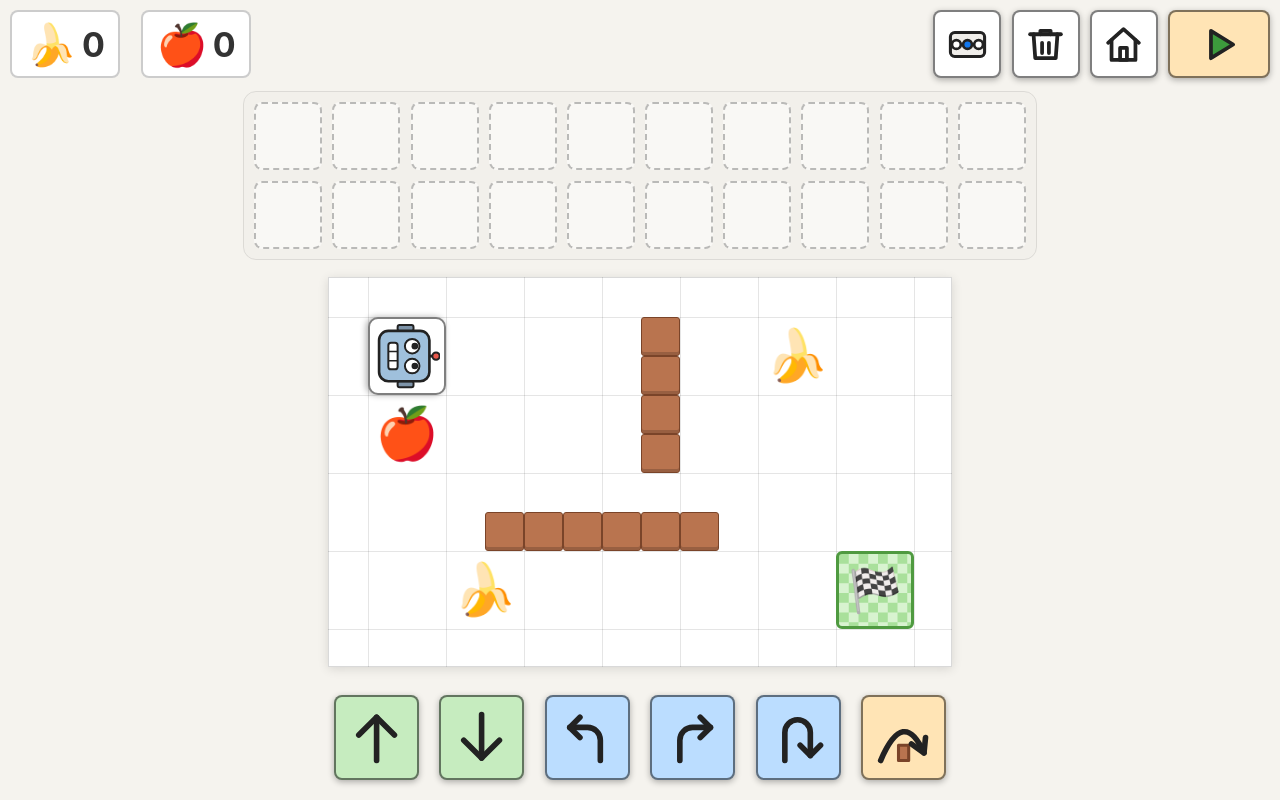
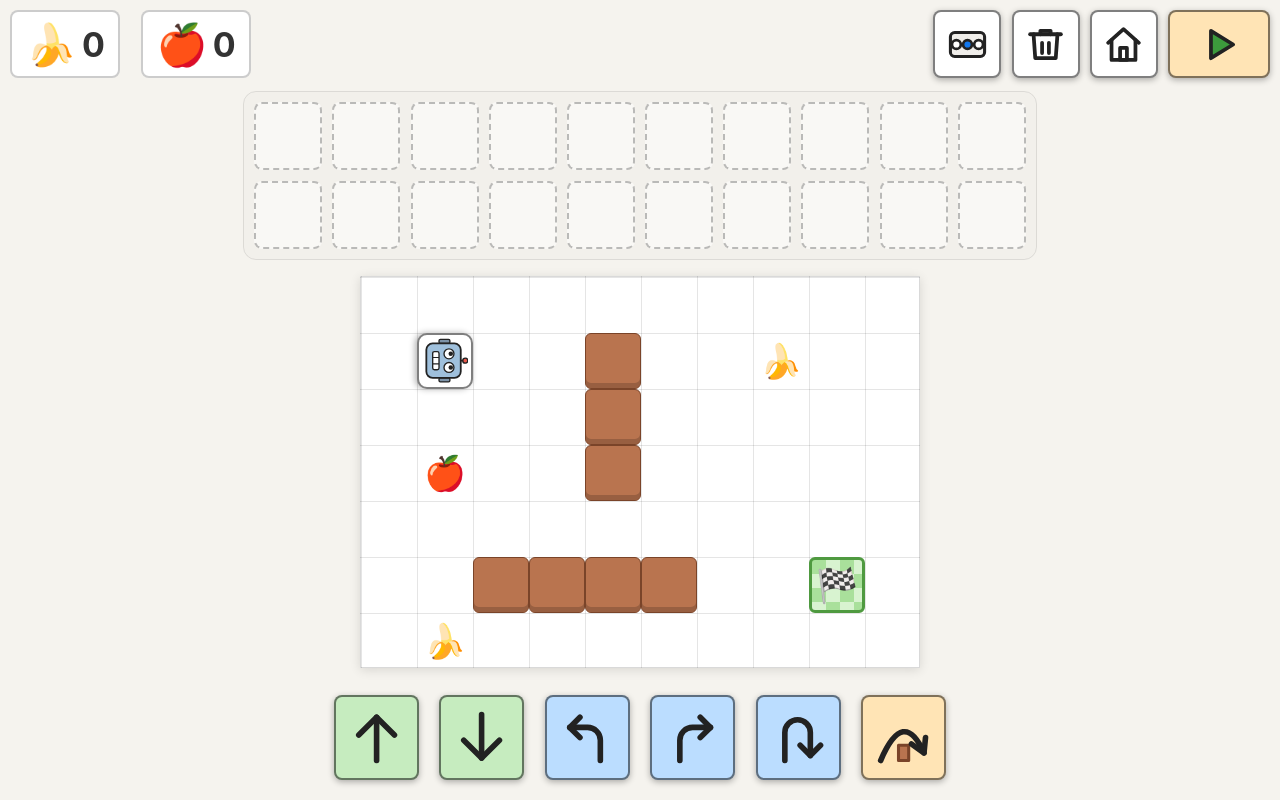
Before and after one commit to rantahar/paint, a plain HTML site: page robot/index.html in a window 1280 px wide. Both pictures are taken after a click on the button 967 px from the left and 44 px from the top of the page. Drawn offline with Linux system fonts and the light colour scheme.

Commit message:
Robot Maze: single square size for robot, walls, fruit and exit
Co-Authored-By: Claude Opus 5.5 <noreply@anthropic.com>
Claude-Session: https://claude.ai/code/session_016i1nF7DTk86rDByvHwpg9e

```diff
--- a/robot/index.html
+++ b/robot/index.html
@@ -9,7 +9,7 @@
   <link rel="apple-touch-icon" href="../finger_paint/icons/icon-192.png">
   <link rel="icon" type="image/png" sizes="192x192" href="../finger_paint/icons/icon-192.png">
   <link rel="stylesheet" href="../finger_paint/style.css?v=22">
-  <link rel="stylesheet" href="robot.css?v=2">
+  <link rel="stylesheet" href="robot.css?v=3">
 </head>
 <body>
   <div id="robot-app">
@@ -31,6 +31,6 @@
 
   <script src="../finger_paint/js/icons.js?v=22"></script>
   <script src="../finger_paint/js/dialogs.js?v=22"></script>
-  <script src="robot.js?v=2"></script>
+  <script src="robot.js?v=3"></script>
 </body>
 </html>
--- a/robot/robot.css
+++ b/robot/robot.css
@@ -155,7 +155,7 @@ body.rb-running .rb-palette { opacity: 0.5; }
   background-image:
     linear-gradient(to right, rgba(0,0,0,0.1) 1px, transparent 1px),
     linear-gradient(to bottom, rgba(0,0,0,0.1) 1px, transparent 1px);
-  background-size: calc(var(--cell) * 2) calc(var(--cell) * 2);
+  background-size: var(--cell) var(--cell);
   border: 1px solid rgba(0,0,0,0.15);
   box-shadow: 0 2px 10px rgba(0,0,0,0.12);
   overflow: hidden;
@@ -164,8 +164,8 @@ body.rb-running .rb-palette { opacity: 0.5; }
   position: absolute;
   background: #b9744f;
   border: 1px solid #7a4429;
-  box-shadow: inset 0 -3px 0 rgba(0,0,0,0.18);
-  border-radius: 3px;
+  box-shadow: inset 0 -5px 0 rgba(0,0,0,0.18);
+  border-radius: 6px;
 }
 .rb-exit {
   position: absolute;
@@ -175,16 +175,16 @@ body.rb-running .rb-palette { opacity: 0.5; }
   display: flex;
   align-items: center;
   justify-content: center;
-  font-size: calc(var(--cell) * 1.1);
+  font-size: calc(var(--cell) * 0.6);
 }
 .rb-item {
   position: absolute;
-  width: calc(var(--cell) * 2);
-  height: calc(var(--cell) * 2);
+  width: var(--cell);
+  height: var(--cell);
   display: flex;
   align-items: center;
   justify-content: center;
-  font-size: calc(var(--cell) * 1.3);
+  font-size: calc(var(--cell) * 0.6);
   line-height: 1;
   transition: transform 250ms ease-out, opacity 250ms ease-out;
 }
@@ -194,9 +194,9 @@ body.rb-running .rb-palette { opacity: 0.5; }
   position: absolute;
   left: 0;
   top: 0;
-  width: calc(var(--cell) * 2);
-  height: calc(var(--cell) * 2);
-  padding: calc(var(--cell) * 0.1);
+  width: var(--cell);
+  height: var(--cell);
+  padding: calc(var(--cell) * 0.06);
   background: #ffffff;
   border: 2px solid rgba(0,0,0,0.5);
   border-radius: 10px;
@@ -210,7 +210,7 @@ body.rb-running .rb-palette { opacity: 0.5; }
   position: absolute;
   z-index: 4;
   pointer-events: none;
-  font-size: calc(var(--cell) * 0.9);
+  font-size: calc(var(--cell) * 0.4);
   animation: rbSparkle 900ms ease-out forwards;
 }
 @keyframes rbSparkle {
--- a/robot/robot.js
+++ b/robot/robot.js
@@ -1,65 +1,56 @@
 /* ────────────────────────────────────────────────────────────
    robot.js — Robot Maze: a picture-only programming game.
 
-   The world is a grid of square cells; the robot covers 2×2 cells.
+   The world is a grid of robot-sized squares: robot, walls, fruit and
+   exit each take exactly one square.
    The player drags command blocks from the palette (bottom) into the
    20 program slots (top). ▶ runs the slots in order, skipping empty
    ones. Fruits under the robot are collected and counted in the top
    bar; arriving on the 🏁 exit makes the robot spin.
 
-   Movement units (one "square" on the drawn grid = one robot = 2×2 cells;
-   the half-size cells exist only so walls can be thin):
-     forward / back  → 1 square
-     jump            → 2 squares, hopping over whatever is between
+   Movement: forward/back = 1 square, jump = 2 squares (over whatever
+   is between).
    ──────────────────────────────────────────────────────────── */
 (function () {
   'use strict';
 
   const SLOT_COUNT = 20;
-  const STEP = 2;          // cells per forward/back
-  const JUMP = 4;          // cells per jump
+  const STEP = 1;          // squares per forward/back
+  const JUMP = 2;          // squares per jump
   const DIRS = [[0, -1], [1, 0], [0, 1], [-1, 0]];   // up, right, down, left
 
   const FRUITS = { B: '🍌', A: '🍎', C: '🍒', S: '🍓' };
 
-  /* Map legend:  .  empty   #  wall   R  robot start (2×2, faces right)
-                  E  exit (2×2)       B/A/C/S  fruit                     */
+  /* Map legend (one character = one square = one robot):
+       .  empty   #  wall   R  robot start (faces right)   E  exit
+       B/A/C/S  fruit                                                    */
   const LEVELS = [
     [
-      '................',
-      '.RR.....B.......',
-      '.RR.............',
-      '....A.......B...',
-      '................',
-      '........A.......',
-      '..B.............',
-      '.............EE.',
-      '.............EE.',
-      '................',
+      '..........',
+      '.R...B....',
+      '...A......',
+      '.......B..',
+      '..........',
+      '.B...A..E.',
+      '..........',
     ],
     [
-      '................',
-      '.RR.....#.......',
-      '.RR.....#..B....',
-      '........#.......',
-      '..A.....#.......',
-      '................',
-      '....######......',
-      '.............EE.',
-      '...B.........EE.',
-      '................',
+      '..........',
+      '.R..#..B..',
+      '....#.....',
+      '.A..#.....',
+      '..........',
+      '..####..E.',
+      '.B........',
     ],
     [
-      '################',
-      '#RR....B....#..#',
-      '#RR.........#C.#',
-      '#########...#..#',
-      '#.......#...#..#',
-      '#.A.....#...#..#',
-      '#...#####...#..#',
-      '#EE...........S#',
-      '#EE............#',
-      '################',
+      'R...B.#.C.',
+      '.####.#...',
+      '.A..#.#.#.',
+      '.##.#...#.',
+      '....###.#S',
+      '.##.....#.',
+      'E...#.....',
     ],
   ];
 
@@ -158,34 +149,16 @@
         if (FRUITS[ch]) fruit.push({ x, y, type: ch });
       }
     }
-    // The robot always sits on a 2×2 "robot grid" anchored at its start
-    // square; fruit snaps to the robot square containing it. Walls stay
-    // on the fine (half-size) grid.
-    const ox = start.x % 2, oy = start.y % 2;
-    const snap = (v, o) => o + Math.floor((v - o) / 2) * 2;
-    const seen = new Set();
-    const snapped = [];
-    fruit.forEach(f => {
-      const x = snap(f.x, ox), y = snap(f.y, oy), k = x + ',' + y;
-      if (!seen.has(k)) { seen.add(k); snapped.push({ x, y, type: f.type }); }
-    });
-    return { w, h, walls, fruit: snapped, start, exit, ox, oy };
+    return { w, h, walls, fruit, start, exit };
   }
 
   function blocked(x, y) {
-    for (let dy = 0; dy < 2; dy++) {
-      for (let dx = 0; dx < 2; dx++) {
-        const cx = x + dx, cy = y + dy;
-        if (cx < 0 || cy < 0 || cx >= level.w || cy >= level.h) return true;
-        if (level.walls[cy][cx]) return true;
-      }
-    }
-    return false;
+    if (x < 0 || y < 0 || x >= level.w || y >= level.h) return true;
+    return level.walls[y][x];
   }
 
   function onExit() {
-    const e = level.exit;
-    return Math.abs(robot.x - e.x) < 2 && Math.abs(robot.y - e.y) < 2;
+    return robot.x === level.exit.x && robot.y === level.exit.y;
   }
 
   /* ── Rendering ── */
@@ -272,7 +245,7 @@
   function collect() {
     items.forEach(it => {
       if (it.taken) return;
-      if (Math.abs(it.x - robot.x) < 2 && Math.abs(it.y - robot.y) < 2) {
+      if (it.x === robot.x && it.y === robot.y) {
         it.taken = true;
         it.el.classList.add('taken');
         counts[it.type]++;
@@ -352,7 +325,6 @@
     app.style.setProperty('--cell', cell + 'px');
     worldEl.style.width = level.w * cell + 'px';
     worldEl.style.height = level.h * cell + 'px';
-    worldEl.style.backgroundPosition = `${level.ox * cell}px ${level.oy * cell}px`;
     worldEl.querySelectorAll('.rb-wall').forEach(d => {
       d.style.left = d.dataset.x * cell + 'px';
       d.style.top = d.dataset.y * cell + 'px';
@@ -362,8 +334,8 @@
     const ex = worldEl.querySelector('.rb-exit');
     ex.style.left = level.exit.x * cell + 'px';
     ex.style.top = level.exit.y * cell + 'px';
-    ex.style.width = 2 * cell + 'px';
-    ex.style.height = 2 * cell + 'px';
+    ex.style.width = cell + 'px';
+    ex.style.height = cell + 'px';
     positionItems();
     placeRobot(0);
   }
@@ -375,8 +347,8 @@
       const nx = robot.x + dx * sign, ny = robot.y + dy * sign;
       if (blocked(nx, ny)) { await bump(dx * sign, dy * sign, token); return false; }
       robot.x = nx; robot.y = ny;
-      placeRobot(180);
-      await sleep(190);
+      placeRobot(260);
+      await sleep(280);
       if (token !== runToken) return false;
       collect();
     }
@@ -384,7 +356,7 @@
   }
 
   async function bump(dx, dy, token) {
-    placeRobot(90, { ox: dx * 0.25, oy: dy * 0.25 });
+    placeRobot(90, { ox: dx * 0.15, oy: dy * 0.15 });
     await sleep(100);
     placeRobot(120);
     await sleep(140);
@@ -434,7 +406,7 @@
   }
 
   function sparkle() {
-    const cx = (robot.x + 1) * cell, cy = (robot.y + 1) * cell;
+    const cx = (robot.x + 0.5) * cell, cy = (robot.y + 0.5) * cell;
     ['⭐', '✨', '🎉', '⭐', '✨', '🎉'].forEach((e, i) => {
       const s = document.createElement('div');
       s.className = 'rb-sparkle';
@@ -442,8 +414,8 @@
       const a = (i / 6) * Math.PI * 2;
       s.style.left = cx + 'px';
       s.style.top = cy + 'px';
-      s.style.setProperty('--dx', Math.cos(a) * cell * 2 + 'px');
-      s.style.setProperty('--dy', Math.sin(a) * cell * 2 + 'px');
+      s.style.setProperty('--dx', Math.cos(a) * cell * 1.2 + 'px');
+      s.style.setProperty('--dy', Math.sin(a) * cell * 1.2 + 'px');
       worldEl.appendChild(s);
       setTimeout(() => s.remove(), 1000);
     });
```
Also changed, not shown: 1 other file.
